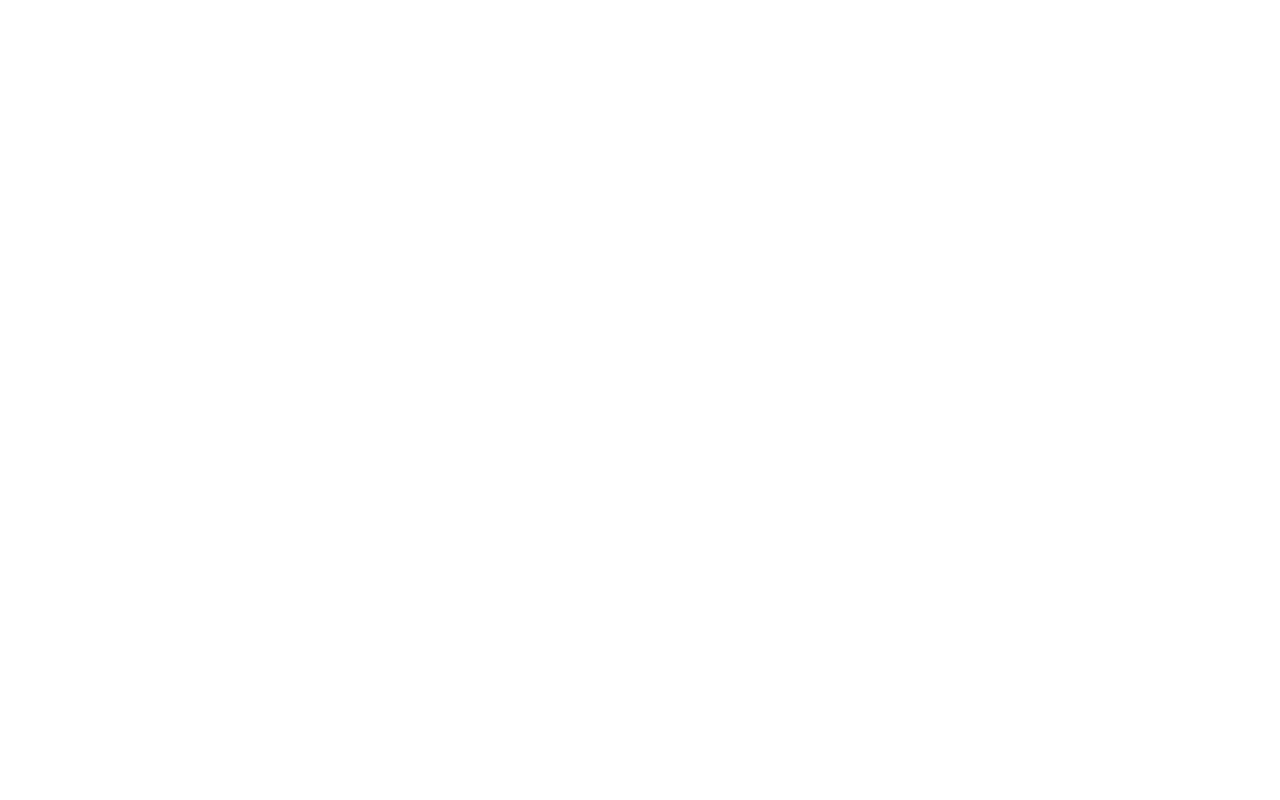
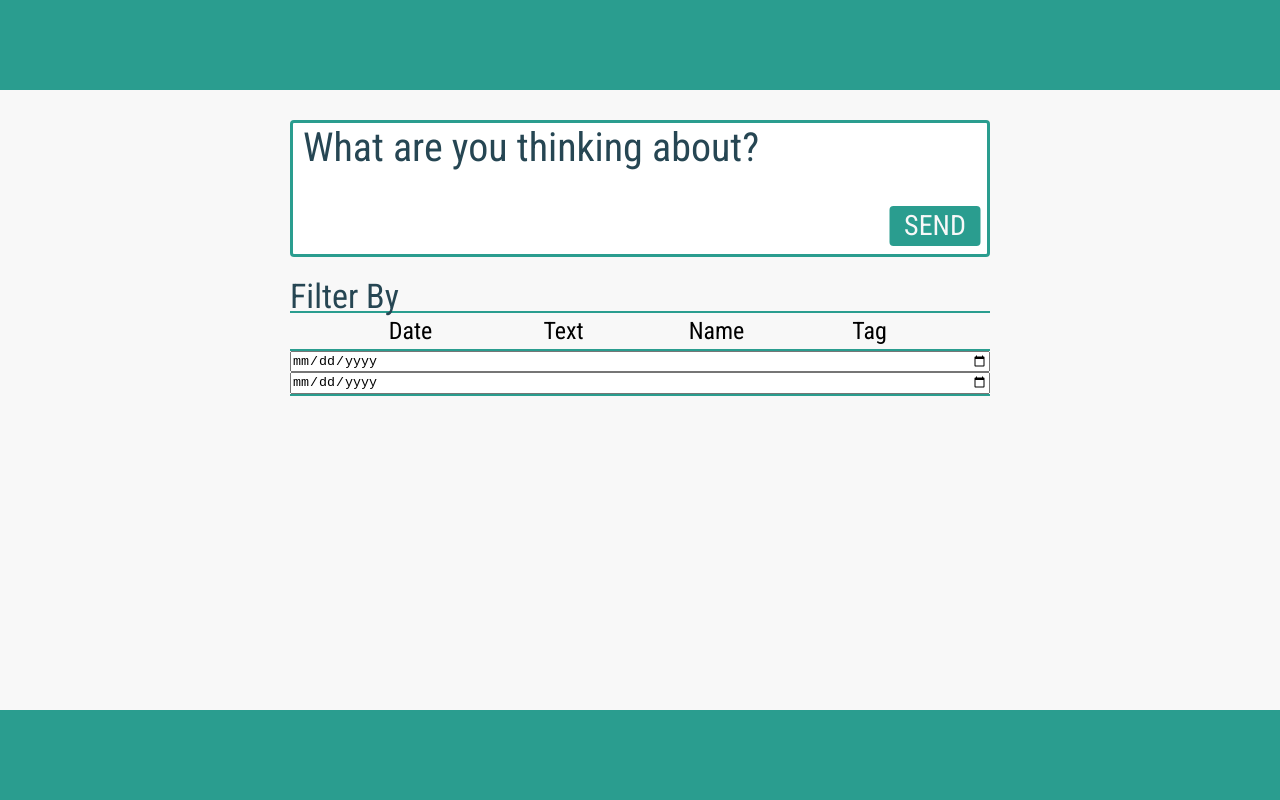
Before and after one commit to TheHumankind/Datamola, a plain HTML site: page task-2/index.html in a window 1280 px wide. Drawn offline with Linux system fonts and the light colour scheme.

Commit message:
Task-2: added message input

```diff
--- a/task-2/index.html
+++ b/task-2/index.html
@@ -6,8 +6,42 @@
     <meta name="viewport" content="width=device-width, initial-scale=1.0">
     <link rel="stylesheet" href="./styles/--variables.css">
     <link rel="stylesheet" href="./styles/style.css">
+    <link rel="stylesheet" href="./styles/header.css">
+    <link rel="stylesheet" href="./styles/footer.css">
+    <link rel="stylesheet" href="./styles/main-page.css">
     <title>Twitter</title>
 </head>
 <body>
+    <header class="header">
+
+    </header>
+    <div class="container">
+        <form class="main-form">
+            <textarea class="message placeholder-text" type="text" placeholder="What are you thinking about?"></textarea>
+            <button class="message__send button-text" type="submit">
+                SEND
+            </button>
+        </form>
+        <div class="filter">
+            <div class="filter-header border-bottom">
+                Filter By
+            </div>
+            <div class="filter-controls border-bottom">
+                <button class="placeholder-text">Date</button>
+                <button class="placeholder-text">Text</button>
+                <button class="placeholder-text">Name</button>
+                <button class="placeholder-text">Tag</button>
+            </div>
+            <div class="filter-values border-bottom">
+                <div class="filter-value">
+                    <input type="date" name="" id="">
+                    <input type="date" name="" id="">
+                </div>
+            </div>
+        </div>
+    </div>
+    <footer class="footer">
+
+    </footer>
 </body>
 </html>
--- a/task-2/styles/--variables.css
+++ b/task-2/styles/--variables.css
@@ -1,3 +1,5 @@
 :root {
-    --main-color: aqua;
+    --main-color: #2A9D8F;
+    --dark-color: #264653;
+    --white-color: #f8f8f8;
 }
--- a/task-2/styles/footer.css
+++ b/task-2/styles/footer.css
@@ -0,0 +1,5 @@
+.footer {
+    width: 100%;
+    height: 90px;
+    background-color: var(--main-color);
+}
--- a/task-2/styles/header.css
+++ b/task-2/styles/header.css
@@ -0,0 +1,5 @@
+.header {
+    width: 100%;
+    height: 90px;
+    background-color: var(--main-color);
+}
--- a/task-2/styles/main-page.css
+++ b/task-2/styles/main-page.css
@@ -0,0 +1,101 @@
+.container {
+    min-width: 700px;
+    min-height: calc(100vh - 180px);
+    margin: 0 auto;
+}
+
+.message {
+    width: 100%;
+    height: 137px;
+    margin-top: 30px;
+    padding: 10px;
+    border: 3px solid var(--main-color);
+    border-radius: 4px;
+    font-size: 40px;
+    resize: none;
+    outline: none;
+}
+
+.message::-webkit-scrollbar {
+    width: 12px;
+    border: 2px solid var(--main-color);
+    border-radius: 8px;
+    box-sizing: border-box;
+}
+
+.message::-webkit-scrollbar-button {
+    display: none;
+}
+
+.message::-webkit-scrollbar-thumb {
+    width: 10px;
+    margin: 5px;;
+    border-radius: 8px;
+    background-color: var(--main-color);
+}
+
+.message::placeholder {
+    position: absolute;
+    top: 10px;
+    left: 10px;
+    color: var(--dark-color);
+}
+
+.main-form {
+    position: relative;
+    width: 100%;
+    border: none;
+}
+
+.message__send {
+    position: absolute;
+    bottom: 35px;
+    right: 55px;
+    width: 91px;
+    height: 40px;
+    border: none;
+    border-radius: 4px;
+    background-color: var(--main-color);
+    transform: translate(50%, 50%);
+}
+
+.filter {
+    margin-top: 20px;
+}
+
+.filter-header {
+    font-family: Roboto Condensed;
+    font-style: normal;
+    font-weight: normal;
+    font-size: 34px;
+    line-height: 30px;
+    color: var(--dark-color);
+}
+
+.filter__btn {
+    width: 143px;
+}
+
+.border-bottom {
+    border-bottom: 2px solid #2A9D8F;
+}
+
+.filter-controls {
+    display: flex;
+    justify-content: center;
+    column-gap: 10px;
+}
+
+.filter-controls button {
+    width: 143px;
+    margin-top: 3px;
+    margin-bottom: 3px;
+    background-color: rgba(0, 0, 0, 0);
+    border: none;
+}
+
+
+.filter-value {
+    display: flex;
+    flex-direction: column;
+}
--- a/task-2/styles/style.css
+++ b/task-2/styles/style.css
@@ -1,4 +1,62 @@
+@import url('https://fonts.googleapis.com/css2?family=Merriweather:wght@700&family=Roboto+Condensed:wght@300;400;700&display=swap');
+
 * {
     margin: 0;
     padding: 0;
+    box-sizing: border-box;
 }
+
+body {
+    display: flex;
+    flex-direction: column;
+    justify-content: flex-start;
+    min-height: 100vh;
+    background-color: var(--white-color);
+}
+
+button {
+    cursor: pointer;
+    outline: none;
+}
+
+.error-text {
+    font-family: Roboto Condensed;
+    font-style: normal;
+    font-weight: normal;
+    font-size: 48px;
+    line-height: 30px;
+    color: black;
+}
+
+.button-text {
+    font-family: Roboto Condensed;
+    font-style: normal;
+    font-weight: normal;
+    font-size: 28px;
+    line-height: 26px;
+    color: var(--white-color);
+}
+
+.placeholder-text {
+    font-family: Roboto Condensed;
+    font-style: normal;
+    font-weight: normal;
+    font-size: 24px;
+    line-height: 30px;
+}
+
+.twitt-text {
+    font-family: Lato;
+    font-style: normal;
+    font-weight: normal;
+    font-size: 22px;
+    line-height: 30px;
+}
+
+.date-text {
+    font-family: Roboto Condensed;
+    font-style: normal;
+    font-weight: normal;
+    font-size: 14px;
+    line-height: 30px;
+}
```
